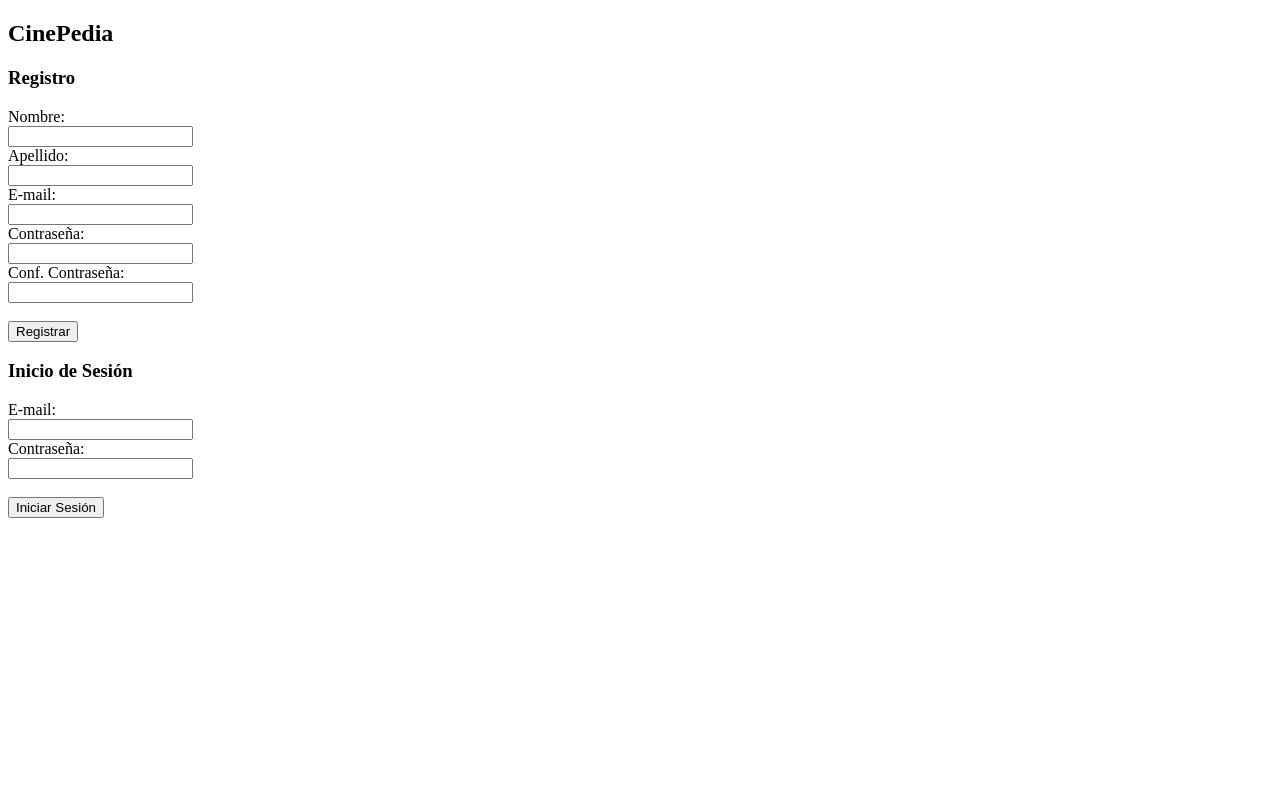
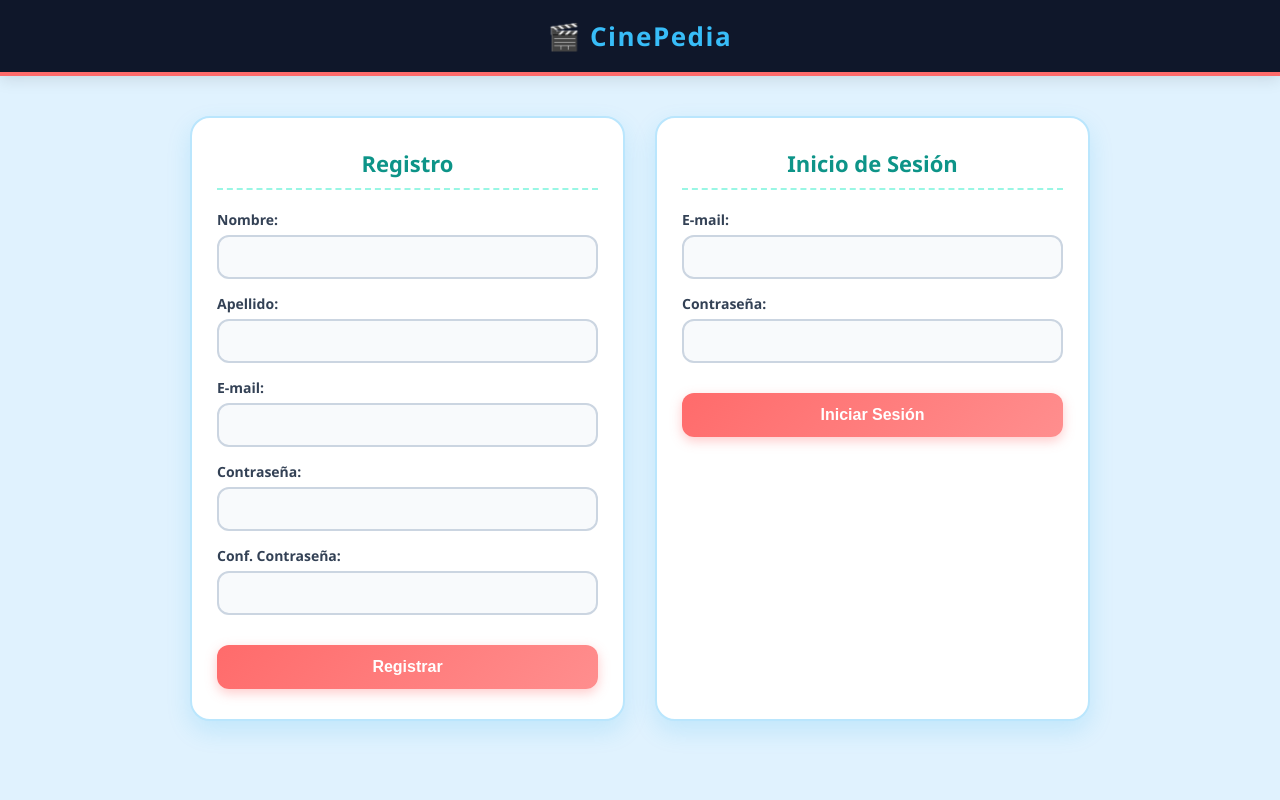
Before and after one commit to isiss641225/examen_certificacion_isidora_valenzuela, a Flask app: template flask_app/templates/index.html in a window 1280 px wide. Run offline with Flask 3, Linux system fonts and the light colour scheme; the template is opened without the code that fills it, so the values that code supplies are empty.

Commit message:
asdfghjk

```diff
--- a/flask_app/__init__.py
+++ b/flask_app/__init__.py
@@ -2,7 +2,7 @@ from flask import Flask, session
 from flask_bcrypt import Bcrypt
 
 app = Flask(__name__)
-app.secret_key = "clave_secreta_cinepedia"
+app.secret_key = "f4d7fbc3dcb5b0e0313c2c68a862950bdd733a39420577d0"
 
 bcrypt = Bcrypt(app)
 DATABASE = 'cinepedia_db'
--- a/flask_app/controllers/peliculas.py
+++ b/flask_app/controllers/peliculas.py
@@ -1,4 +1,4 @@
-from flask import render_template, redirect, request, session, url_for
+from flask import render_template, redirect, request, session
 from flask_app import app
 from flask_app.models.pelicula import Pelicula
 from flask_app.models.comentario import Comentario
@@ -6,40 +6,39 @@ from flask_app.models.comentario import Comentario
 @app.route('/cine')
 def dashboard():
     if 'usuario_id' not in session:
-        return redirect(url_for('index'))
+        return redirect('/')
     peliculas = Pelicula.get_all()
     return render_template('dashboard.html', peliculas=peliculas)
 
 @app.route('/cine/nueva', methods=['GET', 'POST'])
 def nueva_pelicula():
     if 'usuario_id' not in session:
-        return redirect(url_for('index'))
+        return redirect('/')
 
     if request.method == 'POST':
         if not Pelicula.validar_pelicula(request.form):
-            # BONUS: Persiste sinopsis y datos del formulario al haber error
             return render_template('nueva.html', data=request.form)
 
         data = {
-            'titulo': request.form['titulo'].strip(),
-            'director': request.form['director'].strip(),
+            'titulo': request.form['titulo'],
+            'director': request.form['director'],
             'fecha_estreno': request.form['fecha_estreno'],
-            'sinopsis': request.form['sinopsis'].strip(),
+            'sinopsis': request.form['sinopsis'],
             'usuario_id': session['usuario_id']
         }
         Pelicula.save(data)
-        return redirect(url_for('dashboard'))
+        return redirect('/cine')
 
     return render_template('nueva.html')
 
 @app.route('/cine/<int:id>')
 def ver_pelicula(id):
     if 'usuario_id' not in session:
-        return redirect(url_for('index'))
+        return redirect('/')
 
     pelicula = Pelicula.get_by_id(id)
     if not pelicula:
-        return redirect(url_for('dashboard'))
+        return redirect('/cine')
 
     comentarios = Comentario.get_by_pelicula(id)
     return render_template('ver.html', pelicula=pelicula, comentarios=comentarios)
@@ -47,36 +46,35 @@ def ver_pelicula(id):
 @app.route('/cine/editar/<int:id>', methods=['GET', 'POST'])
 def editar_pelicula(id):
     if 'usuario_id' not in session:
-        return redirect(url_for('index'))
+        return redirect('/')
 
     pelicula = Pelicula.get_by_id(id)
     if not pelicula or pelicula.usuario_id != session['usuario_id']:
-        return redirect(url_for('dashboard'))
+        return redirect('/cine')
 
     if request.method == 'POST':
         if not Pelicula.validar_pelicula(request.form, peli_id=id):
-            # BONUS: Mantiene sinopsis y datos al haber error
             return render_template('editar.html', pelicula=request.form, peli_id=id)
 
         data = {
             'id': id,
-            'titulo': request.form['titulo'].strip(),
-            'director': request.form['director'].strip(),
+            'titulo': request.form['titulo'],
+            'director': request.form['director'],
             'fecha_estreno': request.form['fecha_estreno'],
-            'sinopsis': request.form['sinopsis'].strip()
+            'sinopsis': request.form['sinopsis']
         }
         Pelicula.update(data)
-        return redirect(url_for('dashboard'))
+        return redirect('/cine')
 
     return render_template('editar.html', pelicula=pelicula, peli_id=id)
 
 @app.route('/cine/borrar/<int:id>')
 def borrar_pelicula(id):
     if 'usuario_id' not in session:
-        return redirect(url_for('index'))
+        return redirect('/')
 
     pelicula = Pelicula.get_by_id(id)
     if pelicula and pelicula.usuario_id == session['usuario_id']:
         Pelicula.delete(id)
 
-    return redirect(url_for('dashboard'))
+    return redirect('/cine')
--- a/flask_app/static/css/style.css
+++ b/flask_app/static/css/style.css
@@ -0,0 +1,155 @@
+/* Paleta: Pop Cinema Pastel (Claro y Colorido) */
+:root {
+    --bg-light: #e0f2fe;
+    --card-bg: #ffffff;
+    --input-bg: #f8fafc;
+    --primary-coral: #ff6b6b;
+    --primary-hover: #ff5252;
+    --text-dark: #1e293b;
+    --text-muted: #64748b;
+    --accent-teal: #0d9488;
+    --border-color: #cbd5e1;
+    --error-red: #ef4444;
+}
+
+* {
+    box-sizing: border-box;
+    margin: 0;
+    padding: 0;
+}
+
+body {
+    background-color: var(--bg-light);
+    color: var(--text-dark);
+    font-family: 'Segoe UI', Tahoma, Geneva, Verdana, sans-serif;
+    min-height: 100vh;
+    display: flex;
+    flex-direction: column;
+}
+
+/* Nav Bar / Encabezado */
+.nav {
+    background: #0f172a;
+    padding: 18px 40px;
+    border-bottom: 4px solid var(--primary-coral);
+    text-align: center;
+    box-shadow: 0 4px 15px rgba(0, 0, 0, 0.1);
+}
+
+.nav h2 {
+    color: #38bdf8;
+    font-size: 26px;
+    letter-spacing: 1.5px;
+    font-weight: 700;
+}
+
+/* Contenedor Principal Centrado */
+.grid {
+    display: flex;
+    justify-content: center;
+    align-items: stretch;
+    gap: 30px;
+    max-width: 900px;
+    width: 90%;
+    margin: 40px auto;
+    flex-wrap: wrap;
+}
+
+/* Cajas Cuadradas con Puntas Redondeadas */
+.box {
+    background: var(--card-bg);
+    border: 2px solid #bae6fd;
+    border-radius: 20px;
+    padding: 30px 25px;
+    flex: 1;
+    min-width: 320px;
+    box-shadow: 0 10px 25px rgba(14, 165, 233, 0.15);
+    transition: transform 0.3s ease, box-shadow 0.3s ease;
+}
+
+.box:hover {
+    transform: translateY(-5px);
+    box-shadow: 0 15px 30px rgba(14, 165, 233, 0.25);
+}
+
+.box h3 {
+    color: var(--accent-teal);
+    font-size: 22px;
+    margin-bottom: 20px;
+    text-align: center;
+    font-weight: 700;
+    border-bottom: 2px dashed #99f6e4;
+    padding-bottom: 10px;
+}
+
+/* Formulario e Inputs */
+form {
+    display: flex;
+    flex-direction: column;
+    gap: 15px;
+}
+
+form div {
+    display: flex;
+    flex-direction: column;
+    gap: 6px;
+}
+
+label {
+    font-size: 14px;
+    font-weight: 700;
+    color: #334155;
+}
+
+input[type="text"],
+input[type="password"],
+textarea,
+select {
+    width: 100%;
+    padding: 12px 15px;
+    border-radius: 12px;
+    border: 2px solid var(--border-color);
+    background-color: var(--input-bg);
+    color: var(--text-dark);
+    font-size: 14px;
+    transition: all 0.3s ease;
+}
+
+input[type="text"]:focus,
+input[type="password"]:focus,
+textarea:focus {
+    outline: none;
+    border-color: var(--primary-coral);
+    box-shadow: 0 0 0 4px rgba(255, 107, 107, 0.2);
+    background-color: #ffffff;
+}
+
+/* Botones Coloridos */
+button, .btn {
+    width: 100%;
+    padding: 13px;
+    border: none;
+    border-radius: 12px;
+    background: linear-gradient(135deg, var(--primary-coral), #ff8e8e);
+    color: #ffffff;
+    font-weight: 700;
+    font-size: 16px;
+    cursor: pointer;
+    margin-top: 15px;
+    box-shadow: 0 4px 12px rgba(255, 107, 107, 0.35);
+    transition: all 0.3s ease;
+}
+
+button:hover, .btn:hover {
+    background: linear-gradient(135deg, var(--primary-hover), #ff6b6b);
+    transform: translateY(-2px);
+    box-shadow: 0 6px 18px rgba(255, 107, 107, 0.5);
+}
+
+/* Mensajes de Error */
+.error {
+    color: var(--error-red);
+    font-size: 12px;
+    font-weight: 700;
+    margin-top: 2px;
+}
--- a/flask_app/templates/dashboard.html
+++ b/flask_app/templates/dashboard.html
@@ -3,7 +3,8 @@
 <head>
     <meta charset="UTF-8">
     <title>CinePedia - Dashboard</title>
-    <link rel="stylesheet" href="{{ url_for('static', filename='static/css/style.css') }}">
+    <meta name="author" content="isidoravalenzuela@liceovvh.cl">
+    <link rel="stylesheet" type="text/css" href="{{ url_for('static', filename='css/style.css') }}">
 </head>
 <body>
     <div class="nav">
--- a/flask_app/templates/editar.html
+++ b/flask_app/templates/editar.html
@@ -3,7 +3,8 @@
 <head>
     <meta charset="UTF-8">
     <title>Editar Película</title>
-    <link rel="stylesheet" href="{{ url_for('static', filename='static/css/style.css') }}">
+    <meta name="author" content="isidoravalenzuela@liceovvh.cl">
+    <link rel="stylesheet" type="text/css" href="{{ url_for('static', filename='css/style.css') }}">
 </head>
 <body>
     <div class="nav">
--- a/flask_app/templates/index.html
+++ b/flask_app/templates/index.html
@@ -3,11 +3,12 @@
 <head>
     <meta charset="UTF-8">
     <title>CinePedia - Login / Registro</title>
-    <link rel="stylesheet" href="{{ url_for('static', filename='static/css/style.css') }}">
+    <meta name="author" content="isidoravalenzuela@liceovvh.cl">
+    <link rel="stylesheet" type="text/css" href="{{ url_for('static', filename='css/style.css') }}">
 </head>
 <body>
     <div class="nav">
-        <h2>CinePedia</h2>
+        <h2>🎬 CinePedia</h2>
     </div>
 
     <div class="grid">
@@ -16,38 +17,37 @@
             <h3>Registro</h3>
             <form action="/registro" method="POST">
                 <div>
-                    <label>Nombre:</label><br>
+                    <label>Nombre:</label>
                     {% for m in get_flashed_messages(category_filter=["reg_nombre"]) %}
                         <span class="error">{{ m }}</span>
                     {% endfor %}
                     <input type="text" name="nombre" value="{{ reg_data.nombre if reg_data }}">
                 </div>
                 <div>
-                    <label>Apellido:</label><br>
+                    <label>Apellido:</label>
                     {% for m in get_flashed_messages(category_filter=["reg_apellido"]) %}
                         <span class="error">{{ m }}</span>
                     {% endfor %}
                     <input type="text" name="apellido" value="{{ reg_data.apellido if reg_data }}">
                 </div>
                 <div>
-                    <label>E-mail:</label><br>
+                    <label>E-mail:</label>
                     {% for m in get_flashed_messages(category_filter=["reg_email"]) %}
                         <span class="error">{{ m }}</span>
                     {% endfor %}
                     <input type="text" name="email" value="{{ reg_data.email if reg_data }}">
                 </div>
                 <div>
-                    <label>Contraseña:</label><br>
+                    <label>Contraseña:</label>
                     {% for m in get_flashed_messages(category_filter=["reg_password"]) %}
                         <span class="error">{{ m }}</span>
                     {% endfor %}
                     <input type="password" name="password">
                 </div>
                 <div>
-                    <label>Conf. Contraseña:</label><br>
+                    <label>Conf. Contraseña:</label>
                     <input type="password" name="conf_password">
                 </div>
-                <br>
                 <button type="submit">Registrar</button>
             </form>
         </div>
@@ -60,14 +60,13 @@
             {% endfor %}
             <form action="/login" method="POST">
                 <div>
-                    <label>E-mail:</label><br>
+                    <label>E-mail:</label>
                     <input type="text" name="email" value="{{ login_email if login_email }}">
                 </div>
                 <div>
-                    <label>Contraseña:</label><br>
+                    <label>Contraseña:</label>
                     <input type="password" name="password">
                 </div>
-                <br>
                 <button type="submit">Iniciar Sesión</button>
             </form>
         </div>
--- a/flask_app/templates/nueva.html
+++ b/flask_app/templates/nueva.html
@@ -3,7 +3,8 @@
 <head>
     <meta charset="UTF-8">
     <title>Nueva Película</title>
-    <link rel="stylesheet" href="{{ url_for('static', filename='static/css/style.css') }}">
+    <meta name="author" content="isidoravalenzuela@liceovvh.cl">
+    <link rel="stylesheet" type="text/css" href="{{ url_for('static', filename='css/style.css') }}">
 </head>
 <body>
     <div class="nav">
--- a/flask_app/templates/ver.html
+++ b/flask_app/templates/ver.html
@@ -3,7 +3,8 @@
 <head>
     <meta charset="UTF-8">
     <title>Ver Película</title>
-    <link rel="stylesheet" href="{{ url_for('static', filename='static/css/style.css') }}">
+    <meta name="author" content="isidoravalenzuela@liceovvh.cl">
+    <link rel="stylesheet" type="text/css" href="{{ url_for('static', filename='css/style.css') }}">
 </head>
 <body>
     <div class="nav">
--- a/server.py
+++ b/server.py
@@ -0,0 +1,5 @@
+from flask_app import app
+from flask_app.controllers import usuarios, peliculas, comentarios
+
+if __name__ == "__main__":
+    app.run(debug=True, port=5000)
```
Also changed, not shown: flask_app/config/mysqlconnection.py (+25 -17 lines), flask_app/controllers/comentarios.py (+9 -11 lines), flask_app/controllers/usuarios.py (+29 -17 lines), flask_app/models/usuario.py (+34 -34 lines), resources/db/db_cinepedia.sql (added, +35 -0 lines), README.md, 3 other files.
